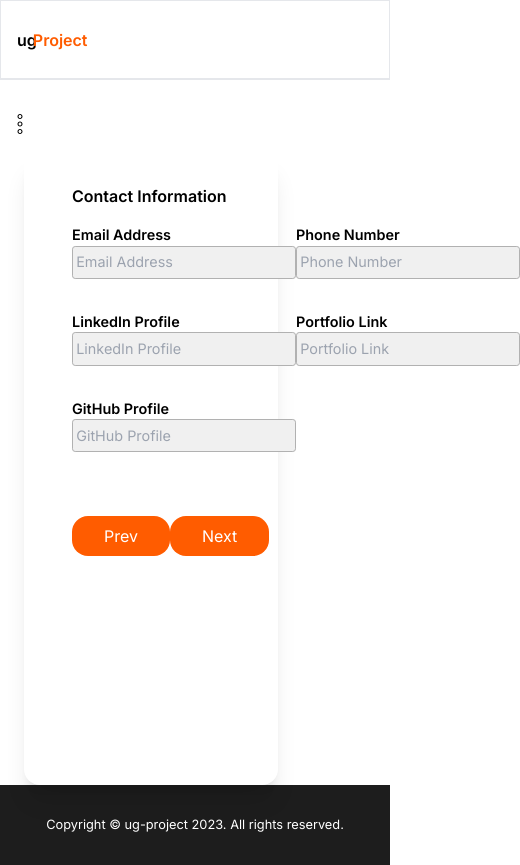
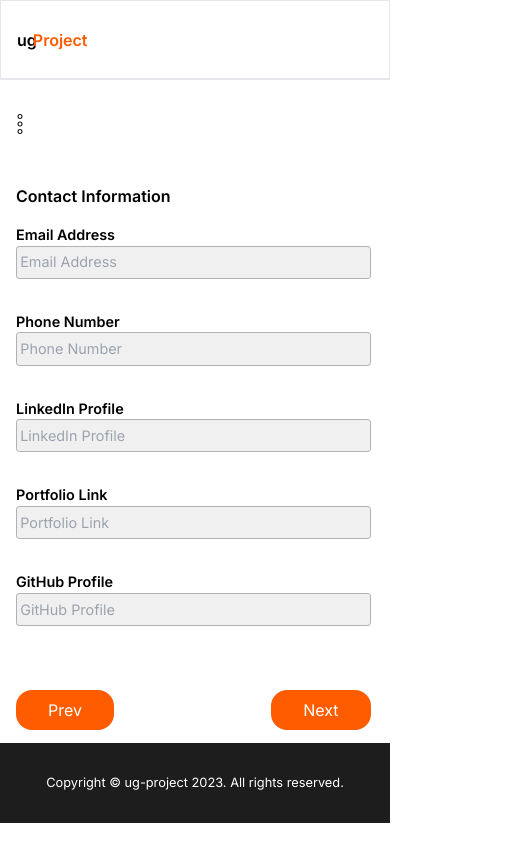
Before and after one commit to IsraelIyke/cv-v2, a Next.js app: page /resume/contact in a window 390 px wide. Shown: the whole page, 520 px wide, since content can reach past the window. After the commit the page ends 844 px from the top, so only its background shows below. Built offline with nearby package versions, Linux system fonts and the light colour scheme.

Commit message:
almost done

```diff
--- a/app/resume/contact/page.js
+++ b/app/resume/contact/page.js
@@ -34,15 +34,15 @@ const ContactInfo = () => {
       <Nav />
       <div className="relative flex flex-col md:flex-row py-[0rem] md:py-[2rem] px-[0.5rem] md:px-[10rem]">
         <SideBar />
-        <div className="w-[65vw] h-[75vh] shadow-xl ml-[1rem] rounded-[16px] px-[3rem] pt-[2rem]">
+        <div className="w-[95vw] md:w-[65vw] max-h-fit min-h-[70vh] ml-[0rem] md:ml-[1rem] rounded-[16px]  px-[0.5rem] md:px-[3rem] pt-[2rem]">
           <div>
             <h3 className="mb-[1rem] font-[600]">Contact Information</h3>
           </div>
-          <div className="flex justify-between">
+          <div className="flex  flex-col md:flex-row justify-between">
             <div className="flex flex-col mb-[1rem]">
               <label className="text-[0.9rem] font-[600]">Email Address</label>
               <input
-                className="bg-[#F0F0F0] border-[#B1B1B1] border-[1px] py-[0.3rem] px-[0.2rem] w-[14rem] mb-[1rem] rounded-[0.2rem] text-[0.9rem]"
+                className="bg-[#F0F0F0] border-[#B1B1B1] border-[1px] py-[0.3rem] px-[0.2rem] w-[100%] md:w-[14rem] mb-[1rem] rounded-[0.2rem] text-[0.9rem]"
                 type="text"
                 placeholder="Email Address"
                 value={email}
@@ -52,7 +52,7 @@ const ContactInfo = () => {
             <div className="flex flex-col mb-[1rem]">
               <label className="text-[0.9rem] font-[600]">Phone Number</label>
               <input
-                className="bg-[#F0F0F0] border-[#B1B1B1] border-[1px] py-[0.3rem] px-[0.2rem] w-[14rem] mb-[1rem] rounded-[0.2rem] text-[0.9rem]"
+                className="bg-[#F0F0F0] border-[#B1B1B1] border-[1px] py-[0.3rem] px-[0.2rem] w-[100%] md:w-[14rem] mb-[1rem] rounded-[0.2rem] text-[0.9rem]"
                 type="text"
                 placeholder="Phone Number"
                 value={phoneNumber}
@@ -60,13 +60,13 @@ const ContactInfo = () => {
               />
             </div>
           </div>
-          <div className="flex justify-between">
+          <div className="flex  flex-col md:flex-row  justify-between">
             <div className="flex flex-col mb-[1rem]">
               <label className="text-[0.9rem] font-[600]">
                 LinkedIn Profile
               </label>
               <input
-                className="bg-[#F0F0F0] border-[#B1B1B1] border-[1px] py-[0.3rem] px-[0.2rem] w-[14rem] mb-[1rem] rounded-[0.2rem] text-[0.9rem]"
+                className="bg-[#F0F0F0] border-[#B1B1B1] border-[1px] py-[0.3rem] px-[0.2rem] w-[100%] md:w-[14rem] mb-[1rem] rounded-[0.2rem] text-[0.9rem]"
                 type="text"
                 placeholder="LinkedIn Profile"
                 value={linkedin}
@@ -76,7 +76,7 @@ const ContactInfo = () => {
             <div className="flex flex-col mb-[1rem]">
               <label className="text-[0.9rem] font-[600]">Portfolio Link</label>
               <input
-                className="bg-[#F0F0F0] border-[#B1B1B1] border-[1px] py-[0.3rem] px-[0.2rem] w-[14rem] mb-[1rem] rounded-[0.2rem] text-[0.9rem]"
+                className="bg-[#F0F0F0] border-[#B1B1B1] border-[1px] py-[0.3rem] px-[0.2rem] w-[100%] md:w-[14rem] mb-[1rem] rounded-[0.2rem] text-[0.9rem]"
                 type="text"
                 placeholder="Portfolio Link"
                 value={portfolio}
@@ -84,11 +84,11 @@ const ContactInfo = () => {
               />
             </div>
           </div>
-          <div className="flex justify-between">
+          <div className="flex  flex-col md:flex-row  justify-between">
             <div className="flex flex-col mb-[1rem]">
               <label className="text-[0.9rem] font-[600]">GitHub Profile</label>
               <input
-                className="bg-[#F0F0F0] border-[#B1B1B1] border-[1px] py-[0.3rem] px-[0.2rem] w-[14rem] mb-[1rem] rounded-[0.2rem] text-[0.9rem]"
+                className="bg-[#F0F0F0] border-[#B1B1B1] border-[1px] py-[0.3rem] px-[0.2rem] w-[100%] md:w-[14rem] mb-[1rem] rounded-[0.2rem] text-[0.9rem]"
                 type="text"
                 placeholder="GitHub Profile"
                 value={github}
--- a/app/resume/skills/page.js
+++ b/app/resume/skills/page.js
@@ -43,7 +43,7 @@ const Skills = () => {
       <Nav />
       <div className="relative flex flex-col md:flex-row py-[0rem] md:py-[2rem] px-[0.5rem] md:px-[10rem]">
         <SideBar />
-        <div className="w-[65vw] max-h-fit min-h-[70vh] shadow-xl ml-[1rem] rounded-[16px] px-[3rem] pt-[2rem]">
+        <div className="w-[95vw] md:w-[65vw] max-h-fit min-h-[70vh] shadow-xl ml-[0rem] md:ml-[1rem] rounded-[16px] px-[0.5rem] md:px-[3rem] pt-[2rem]">
           <div>
             <h3 className="mb-[1rem] font-[600]">Skills</h3>
           </div>
@@ -52,7 +52,7 @@ const Skills = () => {
             {skills.map((skill, index) => (
               <div key={index} className="mb-[1rem]">
                 <input
-                  className="bg-[#F0F0F0] border-[#B1B1B1] border-[1px] py-[0.3rem] px-[0.2rem] w-[15rem] mb-[1rem] rounded-[0.2rem] text-[0.9rem]"
+                  className="bg-[#F0F0F0] border-[#B1B1B1] border-[1px] py-[0.3rem] px-[0.2rem] w-[10rem] md:w-[15rem] mb-[1rem] rounded-[0.2rem] text-[0.9rem]"
                   type="text"
                   placeholder={`Skill ${index + 1}`}
                   value={skill}
```
